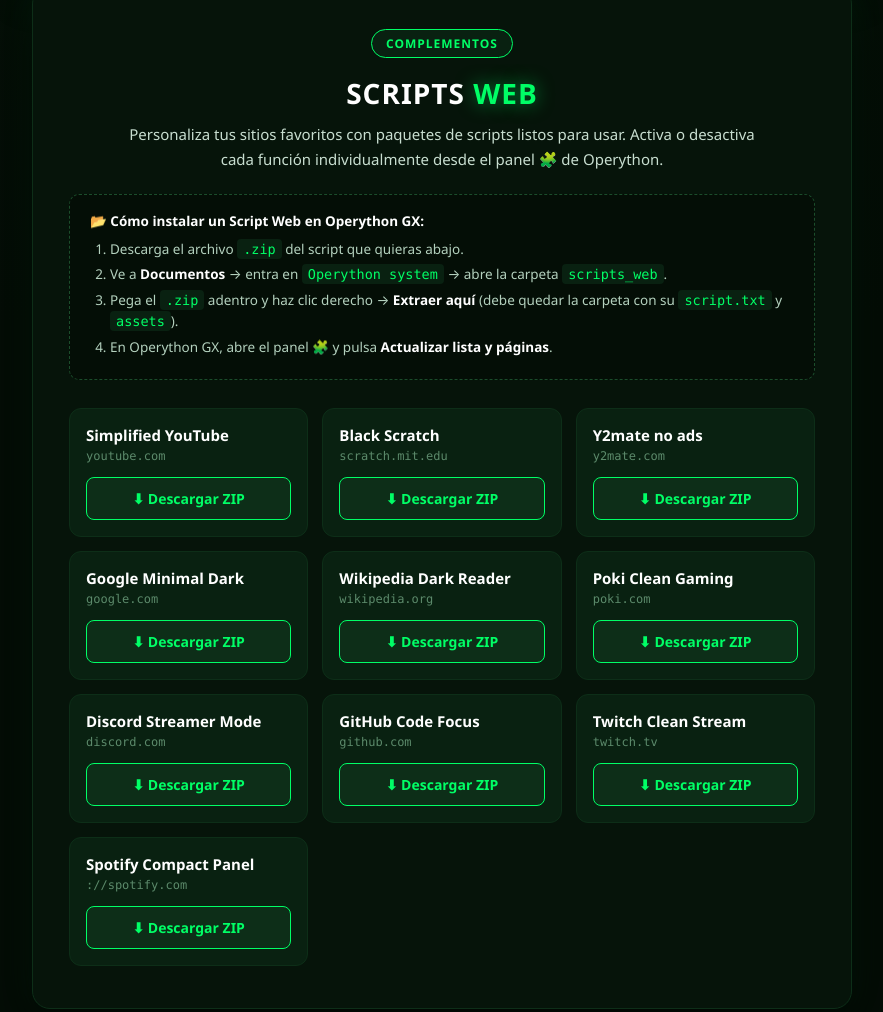
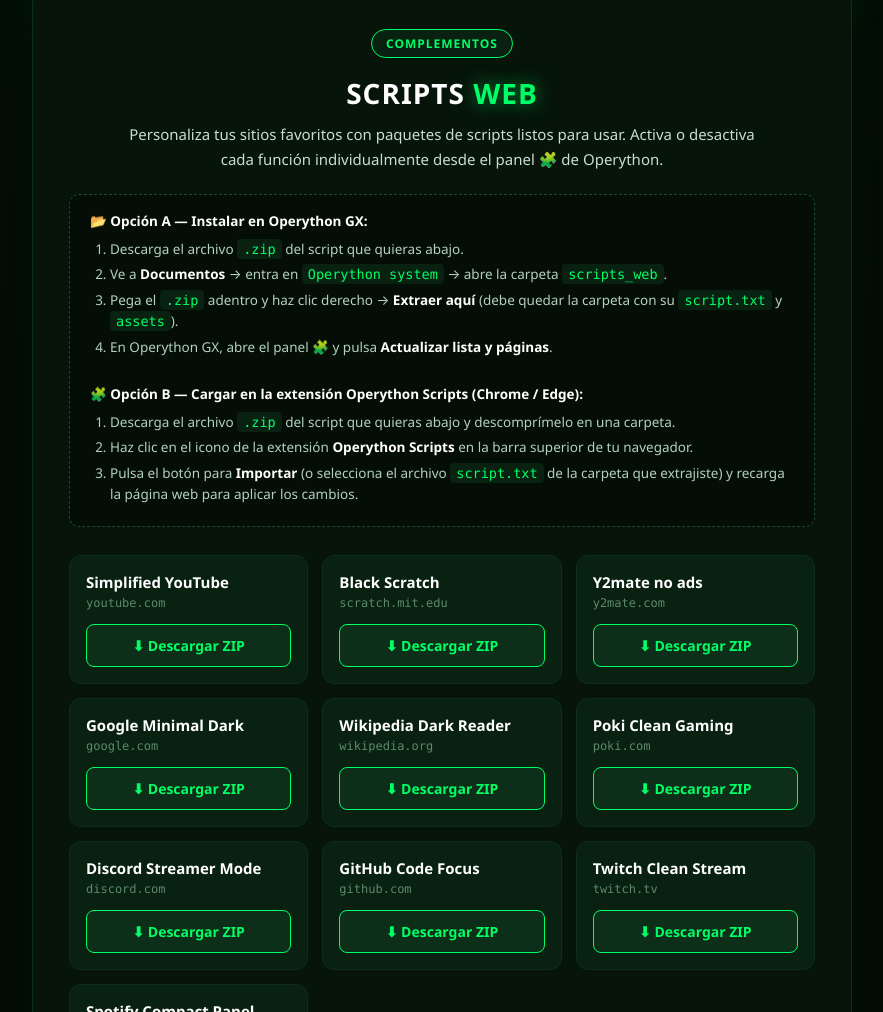
Before and after one commit to Operython/Operython, a plain HTML site: page index.html in a window 1280 px wide. Shown: the part 3112-4124 px from the top of the page, without its empty margins (198-1081 px from the left). Drawn offline with Linux system fonts and the light colour scheme.

Commit message:
contiene la opcion b

```diff
--- a/index.html
+++ b/index.html
@@ -522,12 +522,19 @@
         </p>
 
         <div class="install-box">
-            <strong>📂 Cómo instalar un Script Web en Operython GX:</strong>
+            <strong>📂 Opción A — Instalar en Operython GX:</strong>
             <ol>
                 <li>Descarga el archivo <code>.zip</code> del script que quieras abajo.</li>
                 <li>Ve a <strong>Documentos</strong> &rarr; entra en <code>Operython system</code> &rarr; abre la carpeta <code>scripts_web</code>.</li>
                 <li>Pega el <code>.zip</code> adentro y haz clic derecho &rarr; <strong>Extraer aquí</strong> (debe quedar la carpeta con su <code>script.txt</code> y <code>assets</code>).</li>
                 <li>En Operython GX, abre el panel 🧩 y pulsa <strong>Actualizar lista y páginas</strong>.</li>
+            </ol>
+            <br>
+            <strong>🧩 Opción B — Cargar en la extensión Operython Scripts (Chrome / Edge):</strong>
+            <ol>
+                <li>Descarga el archivo <code>.zip</code> del script que quieras abajo y descomprímelo en una carpeta.</li>
+                <li>Haz clic en el icono de la extensión <strong>Operython Scripts</strong> en la barra superior de tu navegador.</li>
+                <li>Pulsa el botón para <strong>Importar</strong> (o selecciona el archivo <code>script.txt</code> de la carpeta que extrajiste) y recarga la página web para aplicar los cambios.</li>
             </ol>
         </div>
 
```
